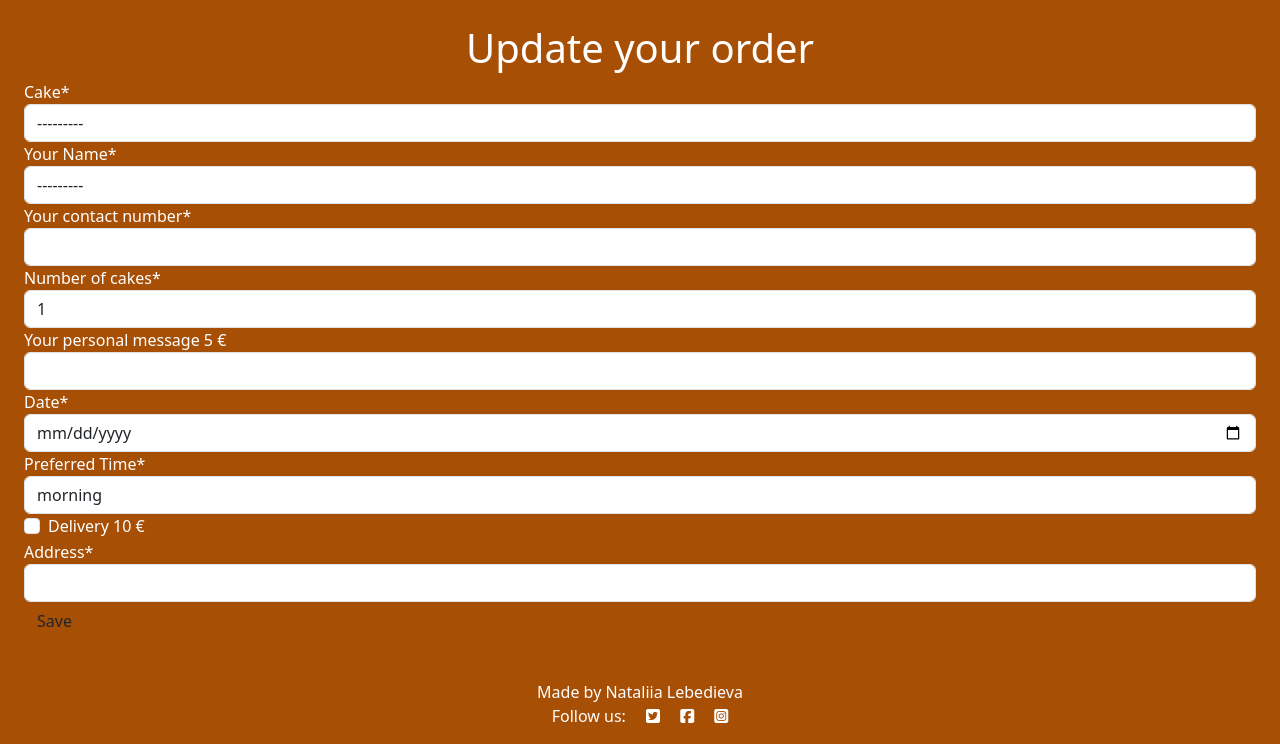
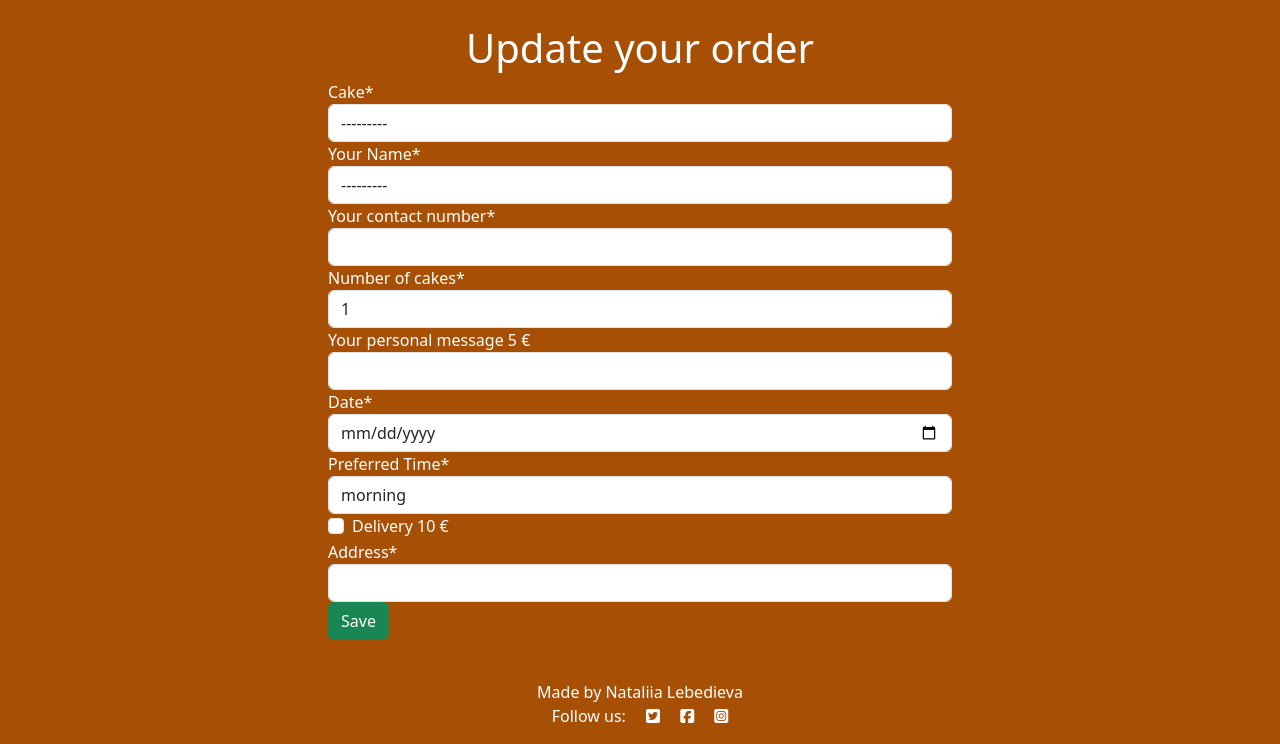
Before and after one commit to Natalitta/almond_bakery, a Django app: template templates/edit_booking.html in a window 1280 px wide. Shown: the part 56-800 px from the top of the page. Run offline with Django 3.2, Linux system fonts and the light colour scheme; the template is opened without the code that fills it: values that come from a table or form of the project are taken from there, others are empty; some libraries are stand-ins or nearby versions.

Commit message:
Add test_func to edit booking page

```diff
--- a/booking/views.py
+++ b/booking/views.py
@@ -54,6 +54,9 @@ class EditBooking(LoginRequiredMixin, UserPassesTestMixin, UpdateView):
         )
         return super(EditBooking, self).form_valid(form)
 
+    def test_func(self):
+        return self.request.user
+
 
 class DeleteBooking(LoginRequiredMixin, UserPassesTestMixin, DeleteView):
     model = Booking
--- a/templates/edit_booking.html
+++ b/templates/edit_booking.html
@@ -5,14 +5,14 @@
 
 <!-- Booking form -->
 {% block content %}
-<div class="m-3">
+<div class="col-md-6 mt-3 offset-md-3">
     <form method="POST" action="{% url 'booking' %}" class="form mb-2 p-2 form-style"
         enctype="multipart/form-data">
         <h1 class="text-center">Update your order</h1>
         {{ form | crispy }}
         {{ form.media }}
         {% csrf_token %}
-        <button type="submit" class="btn form-style">Save</button>
+        <button type="submit" class="btn btn-success">Save</button>
     </form>
 </div>
 
```
